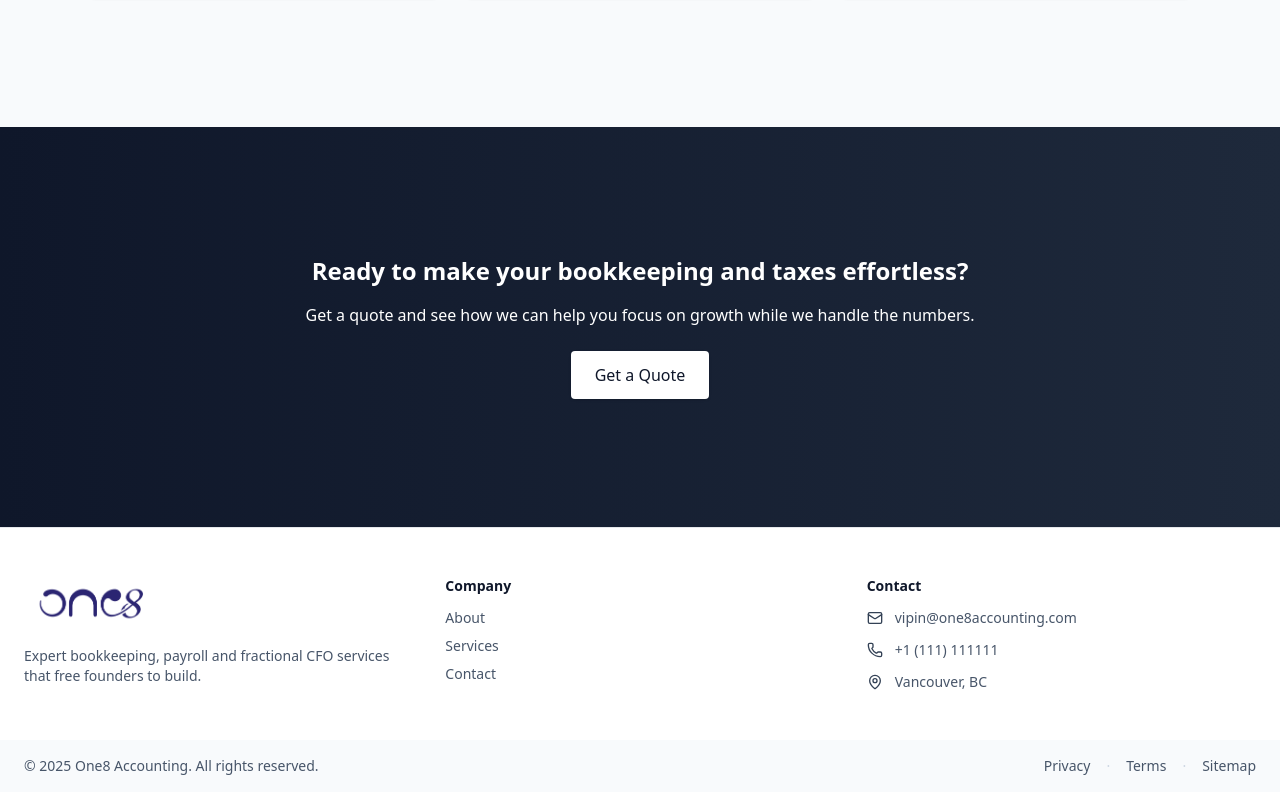
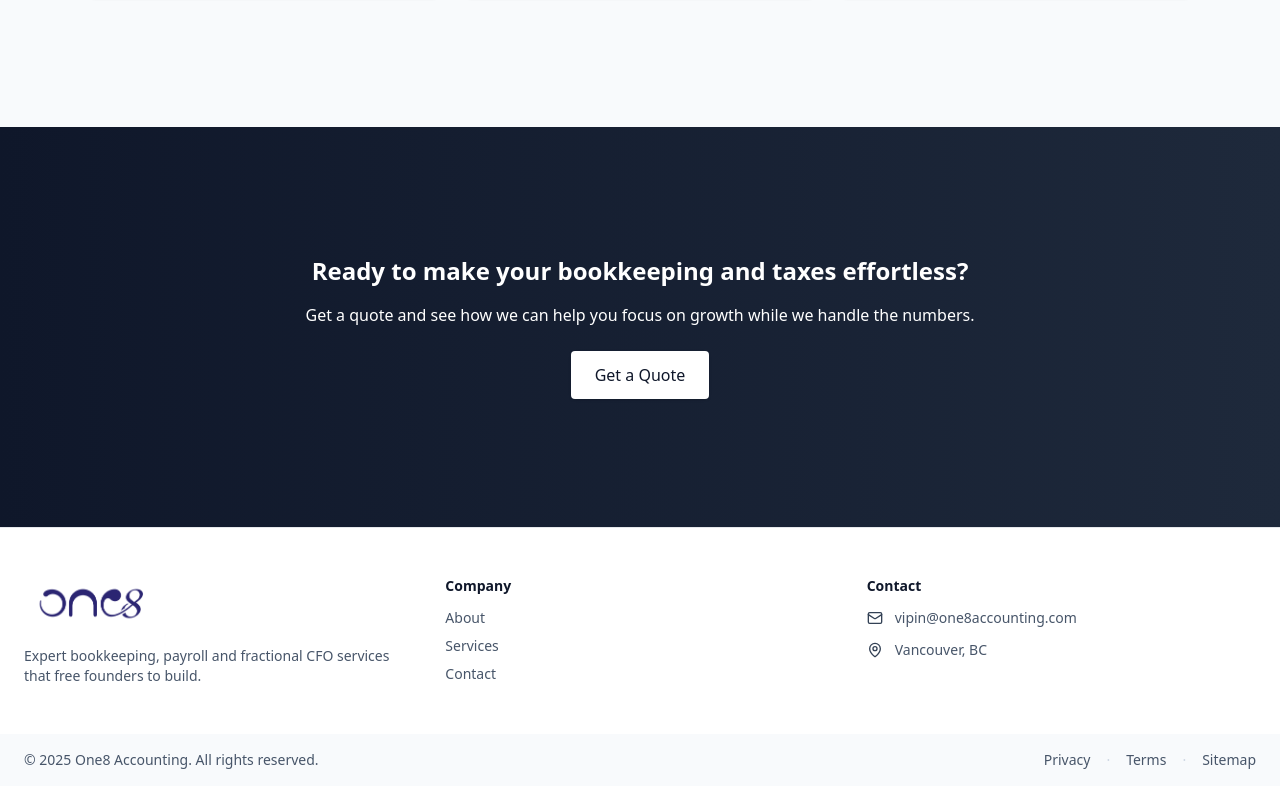
Before and after one commit to Sumit-tech-joshi/one8-accounting, a Next.js app: page / in a window 1280 px wide. Shown: the part 1475-2267 px from the top of the page. Built offline with nearby package versions, Linux system fonts and the light colour scheme.

Commit message:
Commented terms section

```diff
--- a/components/Footer.tsx
+++ b/components/Footer.tsx
@@ -97,10 +97,10 @@
               <Mail className="w-4 h-4 text-slate-700" />
               <a href="mailto:vipin@one8accounting.com" className="hover:underline">vipin@one8accounting.com </a>
             </li>
-            <li className="flex items-center gap-3">
+            {/* <li className="flex items-center gap-3">
               <Phone className="w-4 h-4 text-slate-700" />
               <a href="tel:+1234567890" className="hover:underline">+1 (111) 111111</a>
-            </li>
+            </li> */}
             <li className="flex items-center gap-3">
               <MapPin className="w-4 h-4 text-slate-700" />
               <span>Vancouver, BC</span>
```
